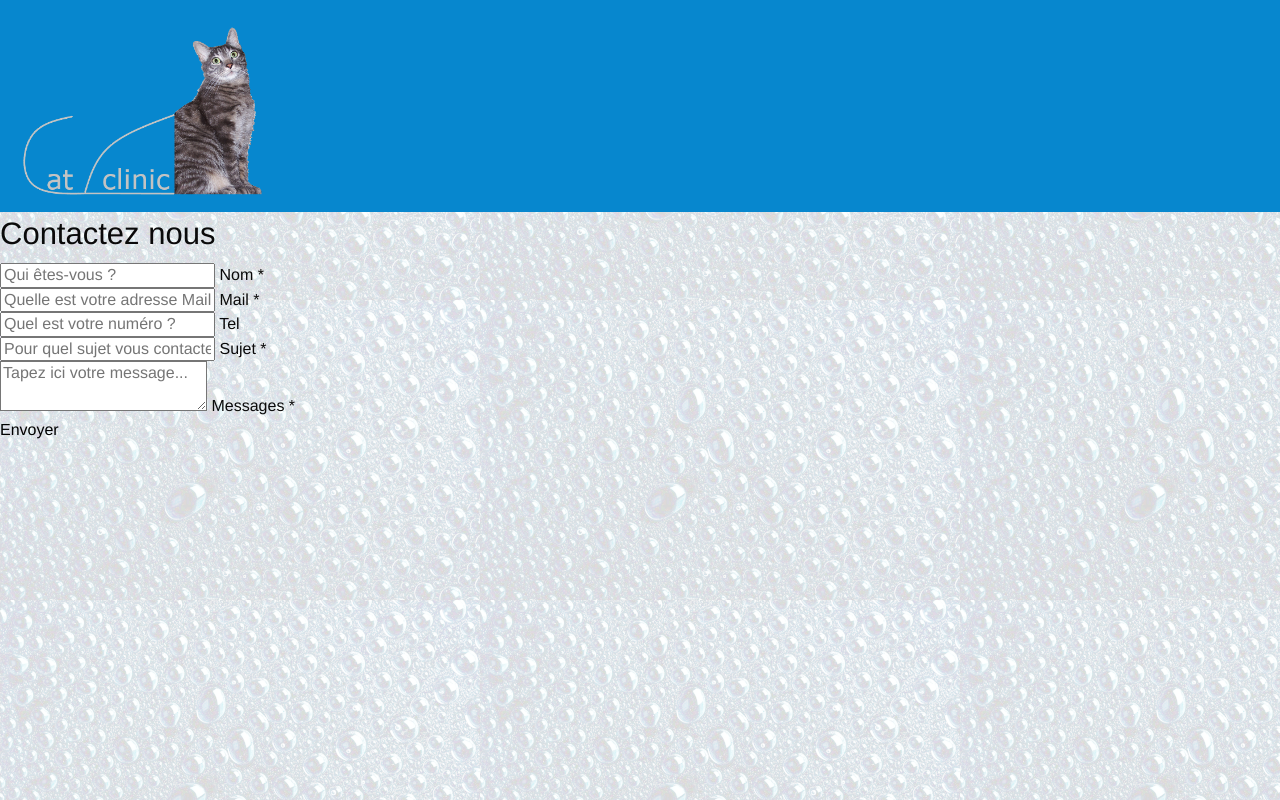
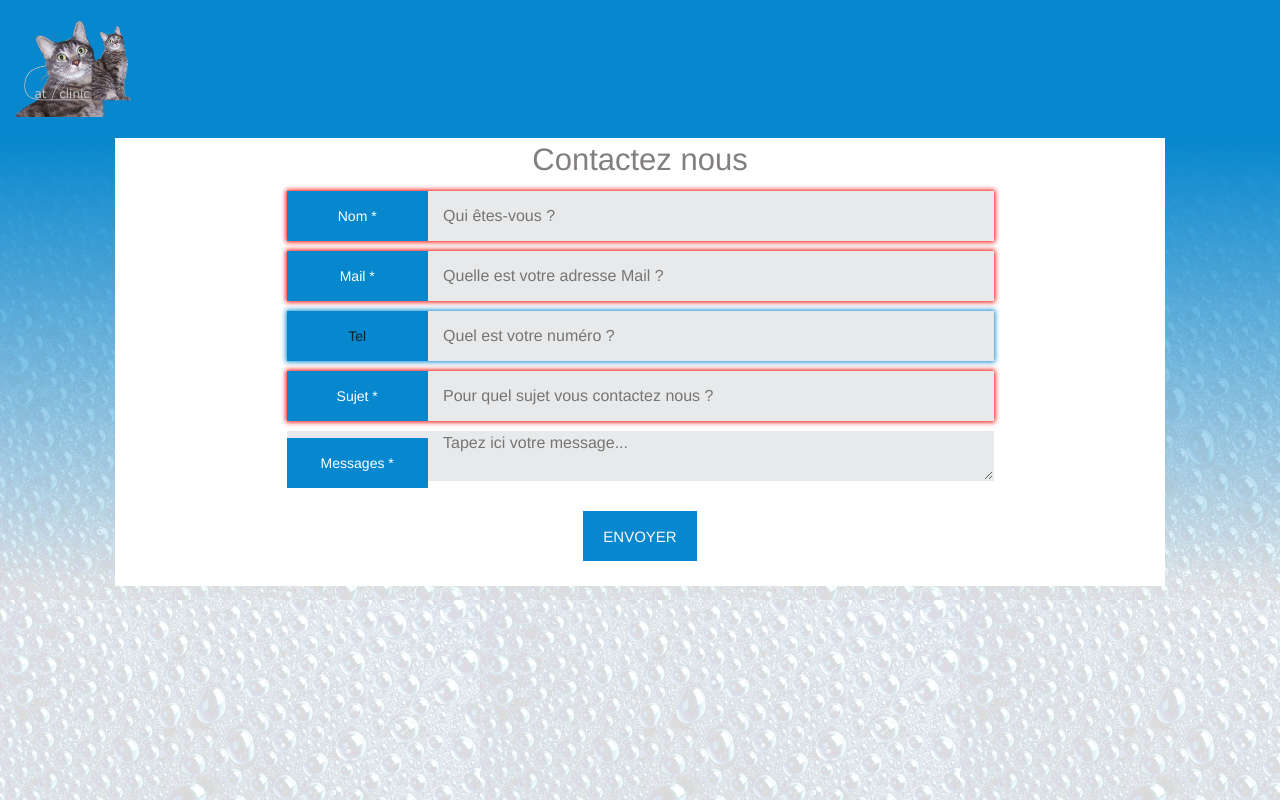
Before and after one commit to michaellarboni/Cnam, a PHP site: page /Php/index.php?EX=page&ITEM=contact in a window 1280 px wide. Run offline with PHP 8.4, Linux system fonts and the light colour scheme; data that the repository does not hold is empty; some libraries are stand-ins or nearby versions.

Commit message:
mise a jour css

```diff
--- a/Foundation/css/app.css
+++ b/Foundation/css/app.css
@@ -5,6 +5,8 @@
  * foundation.zurb.com
  * Licensed under MIT Open Source
  */
+@import url(../css/contact.css);
+@import url(../css/header.css);
 /*! normalize.css v8.0.0 | MIT License | github.com/necolas/normalize.css */
 html {
   line-height: 1.15;
@@ -347,11 +349,11 @@ h6, .h6 {
 
 a {
   line-height: inherit;
-  color: #c3c3c3;
+  color: #E8ECF1;
   text-decoration: none;
   cursor: pointer; }
   a:hover, a:focus {
-    color: #cbcbcb; }
+    color: #ebeff3; }
   a img {
     border: 0; }
 
@@ -2827,27 +2829,27 @@ body {
 .menu li {
   font-family: Comfortaa, Arial, sans-serif;
   text-transform: lowercase;
-  color: white;
   font-size: 18px;
-  letter-spacing: 0.9px;
-  -webkit-transition-duration: 0.6s;
-          transition-duration: 0.6s; }
+  letter-spacing: 1px;
+  -webkit-transition-duration: 0s;
+          transition-duration: 0s; }
   .menu li:hover {
-    -webkit-transition-duration: 0.8s;
-            transition-duration: 0.8s;
-    background: whitesmoke;
-    color: #0787ce; }
+    -webkit-transition-duration: 0s;
+            transition-duration: 0s;
+    font-weight: bold;
+    letter-spacing: 1.5px; }
   .menu li:first-child {
     border: none; }
 
 #logo img {
-  height: 180px; }
+  height: 80px; }
 
 #logoAccueil img, #logoContact img {
   display: none; }
 
 #active a {
-  text-decoration: underline; }
+  font-weight: bold;
+  letter-spacing: 1.5px; }
 
 .tabs-content {
   min-height: 80vh; }
@@ -2874,3 +2876,17 @@ body {
     height: 100px; }
   .menu li {
     font-size: 14px; } }
+
+.tabs-title > a:hover {
+  color: white; }
+
+.underline {
+  text-decoration: underline; }
+
+.tabs-panel {
+  margin: 10px; }
+
+main {
+  background: -webkit-gradient(linear, left top, left bottom, from(#0787ce), to(rgba(0, 0, 255, 0)));
+  background: linear-gradient(to bottom, #0787ce, rgba(0, 0, 255, 0));
+  font-color: #827F7E; }
--- a/Foundation/css/contact.css
+++ b/Foundation/css/contact.css
@@ -4,7 +4,7 @@
   background: #FFF;
   padding: 0 20px 25px;
   text-align: center;
-  #color: #B6B6B6;
+  color: #827F7E;
   #box-sizing: border-box; }
 
 .contactChamp label {
@@ -13,7 +13,7 @@
   top: -50px;
   width: auto;
   height: 100%;
-  background-color: #8CAFB6;
+  background-color: #0787ce;
   color: #062122;
   line-height: 50px;
   font-size: 14px;
@@ -44,7 +44,7 @@
   transition: all 0.5s; }
 
 #formContact button {
-  background-color: #8CAFB6;
+  background-color: #0787ce;
   color: #fff7fa;
   text-transform: uppercase;
   border: 0;
@@ -59,10 +59,14 @@
   transition: all 0.5s; }
 
 .contactChamp label.erreurLab {
-  background-color: #902f09;
   color: white; }
 
 .contactChamp input.erreurLab, #msg.erreurLab {
-  border: solid 1px #c7403f; }
+  }
 
-/*# sourceMappingURL=contact.css.map */
+input:invalid {
+  box-shadow: 0 0 5px 1px red;}
+
+input:valid{
+  box-shadow: 0 0 5px 1px #0787ce;
+}
--- a/Foundation/scss/app.scss
+++ b/Foundation/scss/app.scss
@@ -3,6 +3,9 @@
 @import 'settings';
 @import 'foundation';
 @import 'motion-ui';
+
+@import '../css/contact.css';
+@import '../css/header.css';
 
 // Global styles
 @include foundation-global-styles;
@@ -70,29 +73,29 @@ body{
   overflow-y: scroll;
   background-image: url("../img/fond.png");
 }
-.menu li{
+
+.menu li {
   font-family: Comfortaa, Arial, sans-serif;
   text-transform: lowercase;
-  color:white;
   font-size: 18px;
-  letter-spacing: 0.9px;
-
-  transition-duration:0.6s;
+  letter-spacing: 1px;
+  transition-duration:0s;
     &:hover{
-      transition-duration:0.8s;
-      background:whitesmoke;
-      color: $catColor;
+      transition-duration:0s;
+      font-weight:bold ;
+      letter-spacing: 1.5px;
     }
     &:first-child{
       border: none;}
 }
 
 #logo img{
-  height:180px;}
+  height:80px;}
 #logoAccueil img,#logoContact img {
   display: none;}
 #active a{
-  text-decoration: underline;
+  font-weight:bold ;
+  letter-spacing: 1.5px;
 }
 .tabs-content{
   min-height: 80vh;
@@ -106,7 +109,7 @@ body{
   #logo img {
     display: none;}
   .menu .Contact {
-    visibility: hidden;
+    display: none;
   }
   #logoAccueil img,#logoContact img{
     display: block;
@@ -123,3 +126,18 @@ body{
   .menu li {
     font-size: 14px; }
 }
+
+.tabs-title > a:hover {
+  color: white;
+}
+.underline{
+  text-decoration: underline;
+}
+.tabs-panel{
+  margin: 10px;
+}
+
+main {
+  background: linear-gradient(to bottom, $catColor, rgba(0,0,255,0));
+  font-color: #827F7E;
+}
```
Also changed, not shown: other parts of Foundation/css/app.css (+15 -15 lines).
